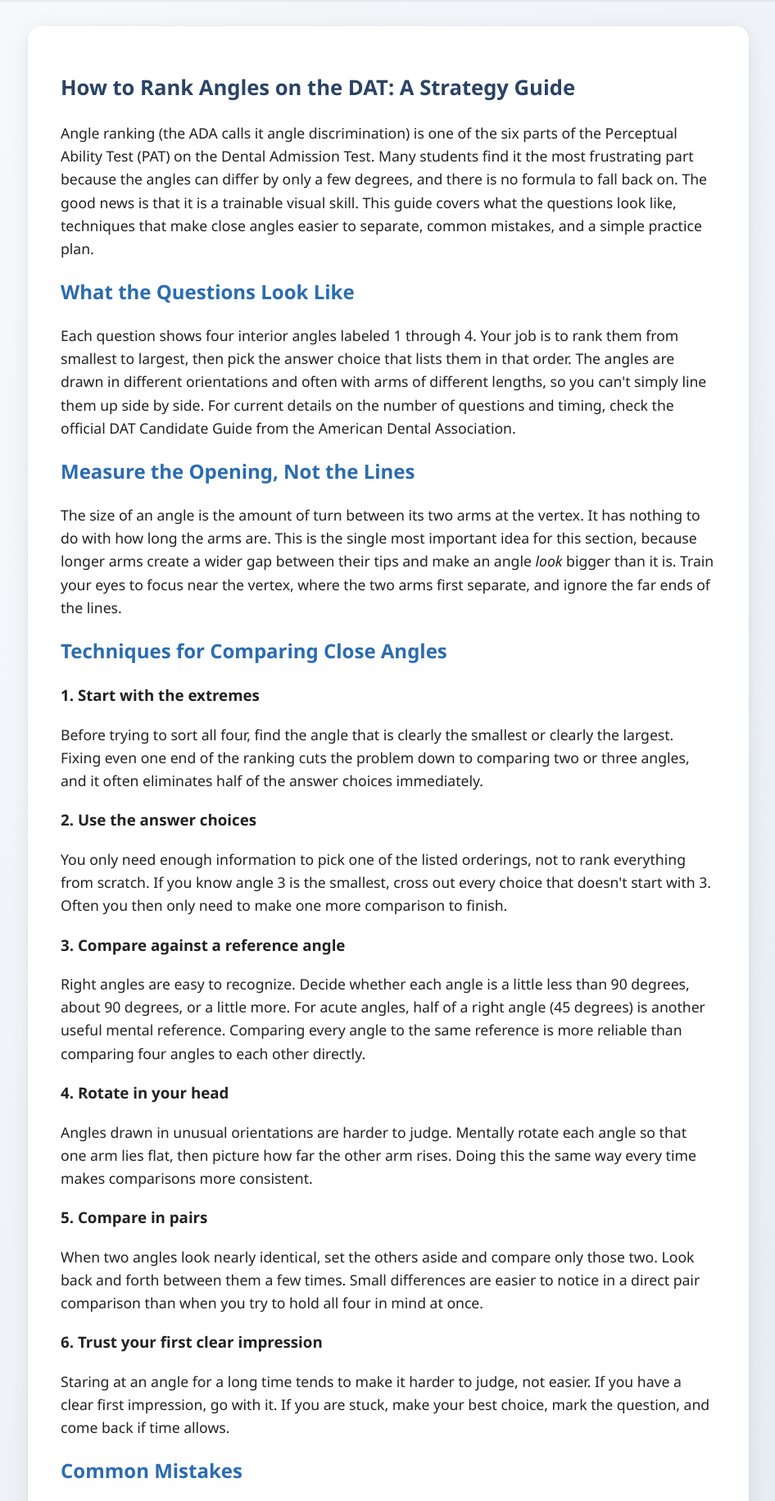
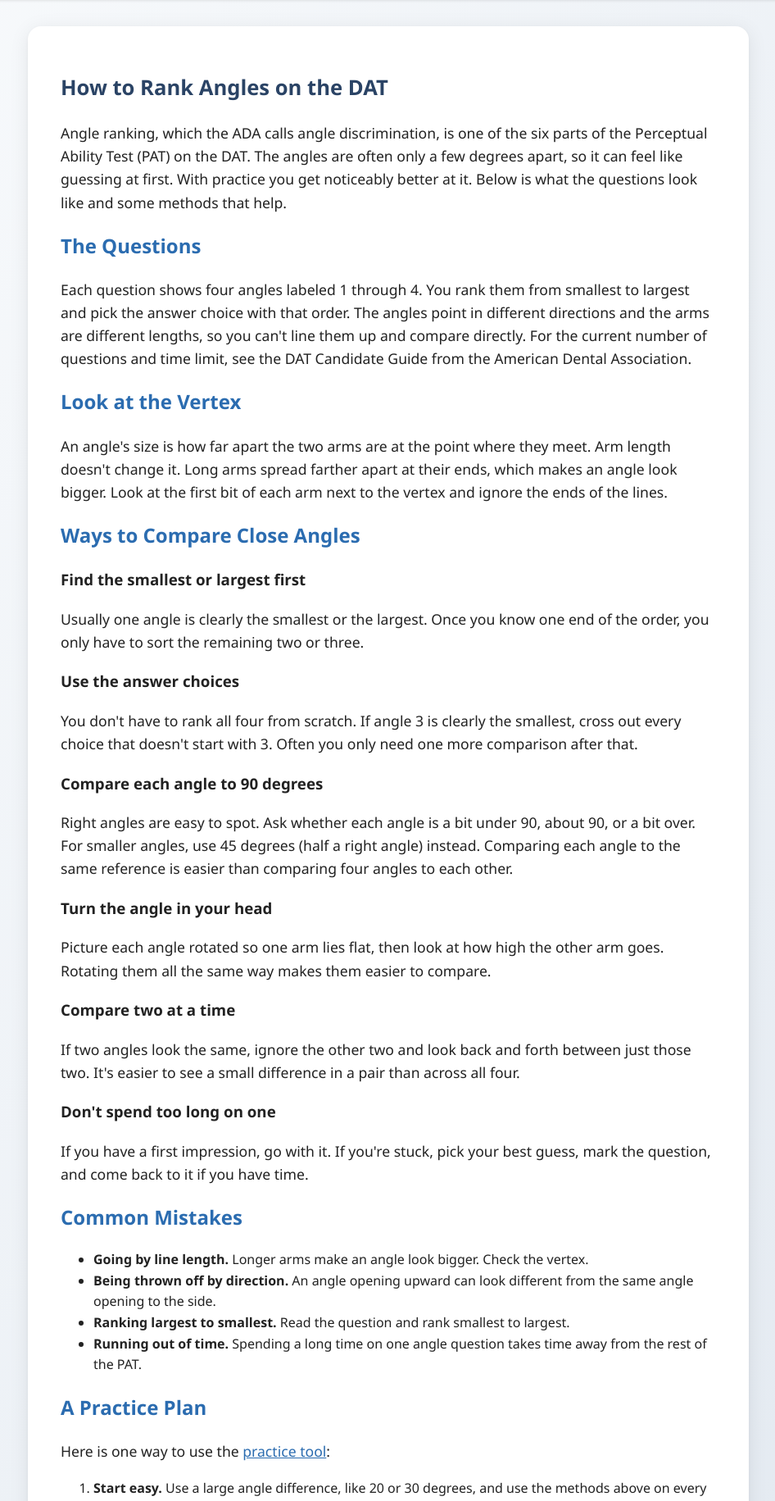
Before and after one commit to jwwoody/DAT-Angle-Ranking, a Flask app: page /guide in a window 1280 px wide. Shown: the part 38-1869 px from the top of the page at 82% size, without its empty margins (166-1112 px from the left). Run offline with Flask 3, Linux system fonts and the light colour scheme.

Commit message:
refactor: plainer guide wording; move landing page how-it-works into collapsible toggle

```diff
--- a/static/css/main.css
+++ b/static/css/main.css
@@ -192,3 +192,32 @@ select:focus-visible {
 .muted-text {
     color: var(--muted-text-color);
 }
+
+/* Collapsible "How it works" info on the landing page */
+.info-toggle {
+    margin-top: 1.5rem;
+    text-align: left;
+    font-size: 0.95rem;
+}
+
+.info-toggle summary {
+    cursor: pointer;
+    color: var(--primary-color);
+    font-weight: 500;
+    text-align: center;
+}
+
+.info-toggle ol {
+    margin: 0.75rem 0 0.5rem;
+    padding-left: 1.25rem;
+    line-height: 1.5;
+}
+
+.modern-card .info-toggle p {
+    font-size: 0.95rem;
+    margin: 0;
+}
+
+.info-toggle a {
+    color: var(--primary-color);
+}
--- a/templates/guide.html
+++ b/templates/guide.html
@@ -2,66 +2,65 @@
 
 {% block head %}
     <title>How to Rank Angles on the DAT - Strategy Guide | DAT Angle Ranking</title>
-    <meta name="description" content="A practical strategy guide for the DAT Perceptual Ability Test angle ranking section: what the questions look like, techniques for comparing close angles, common mistakes, and a practice plan.">
+    <meta name="description" content="Tips for the DAT Perceptual Ability Test angle ranking section: what the questions look like, ways to compare close angles, common mistakes, and a practice plan.">
 {% endblock %}
 
 {% block body %}
 <div class="center-container">
     <div class="modern-card" style="max-width: 800px; margin: 2rem auto; text-align: left;">
-        <h1 style="color: var(--card-title-color); margin-bottom: 1.5rem;">How to Rank Angles on the DAT: A Strategy Guide</h1>
+        <h1 style="color: var(--card-title-color); margin-bottom: 1.5rem;">How to Rank Angles on the DAT</h1>
         <div style="color: var(--text-color); line-height: 1.6;">
 
-            <p>Angle ranking (the ADA calls it angle discrimination) is one of the six parts of the Perceptual Ability Test (PAT) on the Dental Admission Test. Many students find it the most frustrating part because the angles can differ by only a few degrees, and there is no formula to fall back on. The good news is that it is a trainable visual skill. This guide covers what the questions look like, techniques that make close angles easier to separate, common mistakes, and a simple practice plan.</p>
+            <p>Angle ranking, which the ADA calls angle discrimination, is one of the six parts of the Perceptual Ability Test (PAT) on the DAT. The angles are often only a few degrees apart, so it can feel like guessing at first. With practice you get noticeably better at it. Below is what the questions look like and some methods that help.</p>
 
-            <h2>What the Questions Look Like</h2>
-            <p>Each question shows four interior angles labeled 1 through 4. Your job is to rank them from smallest to largest, then pick the answer choice that lists them in that order. The angles are drawn in different orientations and often with arms of different lengths, so you can't simply line them up side by side. For current details on the number of questions and timing, check the official DAT Candidate Guide from the American Dental Association.</p>
+            <h2>The Questions</h2>
+            <p>Each question shows four angles labeled 1 through 4. You rank them from smallest to largest and pick the answer choice with that order. The angles point in different directions and the arms are different lengths, so you can't line them up and compare directly. For the current number of questions and time limit, see the DAT Candidate Guide from the American Dental Association.</p>
 
-            <h2>Measure the Opening, Not the Lines</h2>
-            <p>The size of an angle is the amount of turn between its two arms at the vertex. It has nothing to do with how long the arms are. This is the single most important idea for this section, because longer arms create a wider gap between their tips and make an angle <em>look</em> bigger than it is. Train your eyes to focus near the vertex, where the two arms first separate, and ignore the far ends of the lines.</p>
+            <h2>Look at the Vertex</h2>
+            <p>An angle's size is how far apart the two arms are at the point where they meet. Arm length doesn't change it. Long arms spread farther apart at their ends, which makes an angle look bigger. Look at the first bit of each arm next to the vertex and ignore the ends of the lines.</p>
 
-            <h2>Techniques for Comparing Close Angles</h2>
+            <h2>Ways to Compare Close Angles</h2>
 
-            <h3>1. Start with the extremes</h3>
-            <p>Before trying to sort all four, find the angle that is clearly the smallest or clearly the largest. Fixing even one end of the ranking cuts the problem down to comparing two or three angles, and it often eliminates half of the answer choices immediately.</p>
+            <h3>Find the smallest or largest first</h3>
+            <p>Usually one angle is clearly the smallest or the largest. Once you know one end of the order, you only have to sort the remaining two or three.</p>
 
-            <h3>2. Use the answer choices</h3>
-            <p>You only need enough information to pick one of the listed orderings, not to rank everything from scratch. If you know angle 3 is the smallest, cross out every choice that doesn't start with 3. Often you then only need to make one more comparison to finish.</p>
+            <h3>Use the answer choices</h3>
+            <p>You don't have to rank all four from scratch. If angle 3 is clearly the smallest, cross out every choice that doesn't start with 3. Often you only need one more comparison after that.</p>
 
-            <h3>3. Compare against a reference angle</h3>
-            <p>Right angles are easy to recognize. Decide whether each angle is a little less than 90 degrees, about 90 degrees, or a little more. For acute angles, half of a right angle (45 degrees) is another useful mental reference. Comparing every angle to the same reference is more reliable than comparing four angles to each other directly.</p>
+            <h3>Compare each angle to 90 degrees</h3>
+            <p>Right angles are easy to spot. Ask whether each angle is a bit under 90, about 90, or a bit over. For smaller angles, use 45 degrees (half a right angle) instead. Comparing each angle to the same reference is easier than comparing four angles to each other.</p>
 
-            <h3>4. Rotate in your head</h3>
-            <p>Angles drawn in unusual orientations are harder to judge. Mentally rotate each angle so that one arm lies flat, then picture how far the other arm rises. Doing this the same way every time makes comparisons more consistent.</p>
+            <h3>Turn the angle in your head</h3>
+            <p>Picture each angle rotated so one arm lies flat, then look at how high the other arm goes. Rotating them all the same way makes them easier to compare.</p>
 
-            <h3>5. Compare in pairs</h3>
-            <p>When two angles look nearly identical, set the others aside and compare only those two. Look back and forth between them a few times. Small differences are easier to notice in a direct pair comparison than when you try to hold all four in mind at once.</p>
+            <h3>Compare two at a time</h3>
+            <p>If two angles look the same, ignore the other two and look back and forth between just those two. It's easier to see a small difference in a pair than across all four.</p>
 
-            <h3>6. Trust your first clear impression</h3>
-            <p>Staring at an angle for a long time tends to make it harder to judge, not easier. If you have a clear first impression, go with it. If you are stuck, make your best choice, mark the question, and come back if time allows.</p>
+            <h3>Don't spend too long on one</h3>
+            <p>If you have a first impression, go with it. If you're stuck, pick your best guess, mark the question, and come back to it if you have time.</p>
 
             <h2>Common Mistakes</h2>
             <ul>
-                <li><strong>Judging by line length:</strong> longer arms make an angle look bigger. Look at the vertex.</li>
-                <li><strong>Getting distracted by orientation:</strong> an angle that opens upward can look larger than the same angle opening sideways.</li>
-                <li><strong>Ranking in the wrong direction:</strong> read the question carefully and rank from smallest to largest.</li>
-                <li><strong>Spending too long on one question:</strong> angle ranking rewards quick, consistent judgment. Overthinking one question costs time you need elsewhere on the PAT.</li>
+                <li><strong>Going by line length.</strong> Longer arms make an angle look bigger. Check the vertex.</li>
+                <li><strong>Being thrown off by direction.</strong> An angle opening upward can look different from the same angle opening to the side.</li>
+                <li><strong>Ranking largest to smallest.</strong> Read the question and rank smallest to largest.</li>
+                <li><strong>Running out of time.</strong> Spending a long time on one angle question takes time away from the rest of the PAT.</li>
             </ul>
 
             <h2>A Practice Plan</h2>
-            <p>Like any perceptual skill, angle ranking improves with frequent, focused practice and immediate feedback. Here is one way to structure it with this site's <a href="{{ url_for('send') }}" style="color: var(--primary-color);">practice tool</a>:</p>
+            <p>Here is one way to use the <a href="{{ url_for('send') }}" style="color: var(--primary-color);">practice tool</a>:</p>
             <ol>
-                <li><strong>Build the habit with easy problems.</strong> Start with a large angle difference, such as 20 or 30 degrees. Focus on using the techniques above every time, even when the answer feels obvious.</li>
-                <li><strong>Lower the difference gradually.</strong> When you are getting nearly every problem right at one setting, reduce the difference by a few degrees. If your accuracy drops sharply, step back up and practice there a while longer.</li>
-                <li><strong>Practice in short, regular sessions.</strong> Ten to fifteen minutes most days is more effective than an occasional long session.</li>
-                <li><strong>Review your misses.</strong> When you get one wrong, look at the correct order and ask why. Was it line length? Orientation? Rushing? Patterns in your mistakes tell you what to work on.</li>
-                <li><strong>Add time pressure later.</strong> Once you are accurate at small differences, start working faster to get used to test-day pacing.</li>
+                <li><strong>Start easy.</strong> Use a large angle difference, like 20 or 30 degrees, and use the methods above on every problem, even the easy ones.</li>
+                <li><strong>Lower the difference slowly.</strong> When you're getting almost every problem right, drop the difference by a few degrees. If you start missing a lot, go back up for a while.</li>
+                <li><strong>Practice a little most days.</strong> Ten or fifteen minutes a day works better than one long session a week.</li>
+                <li><strong>Look at what you missed.</strong> When you get one wrong, check the correct order and figure out why. Was it line length, direction, or rushing?</li>
+                <li><strong>Speed up later.</strong> Once you're accurate at small differences, work faster to get closer to test pace.</li>
             </ol>
 
-            <h2>Keep It in Perspective</h2>
-            <p>Angle ranking is only one part of the PAT, and the PAT is one part of the DAT. Use this tool alongside official ADA materials and full-length practice tests so that your preparation covers every section.</p>
+            <p>Angle ranking is one part of the PAT. Use official ADA materials and full practice tests for the rest of the DAT.</p>
 
             <div style="background: var(--bg-secondary); border-left: 4px solid var(--primary-color); padding: 1rem; margin: 2rem 0;">
-                <p style="margin: 0;">Ready to practice? <a href="{{ url_for('send') }}" style="color: var(--primary-color);">Choose your angle difference and start ranking</a>.</p>
+                <p style="margin: 0;"><a href="{{ url_for('send') }}" style="color: var(--primary-color);">Start practicing</a></p>
             </div>
 
             <p style="font-size: 0.9rem;">DAT is a registered trademark of the American Dental Association (ADA). This guide is independent and is not affiliated with or endorsed by the ADA.</p>
```
Also changed, not shown: templates/user_input.html (+9 -12 lines).
